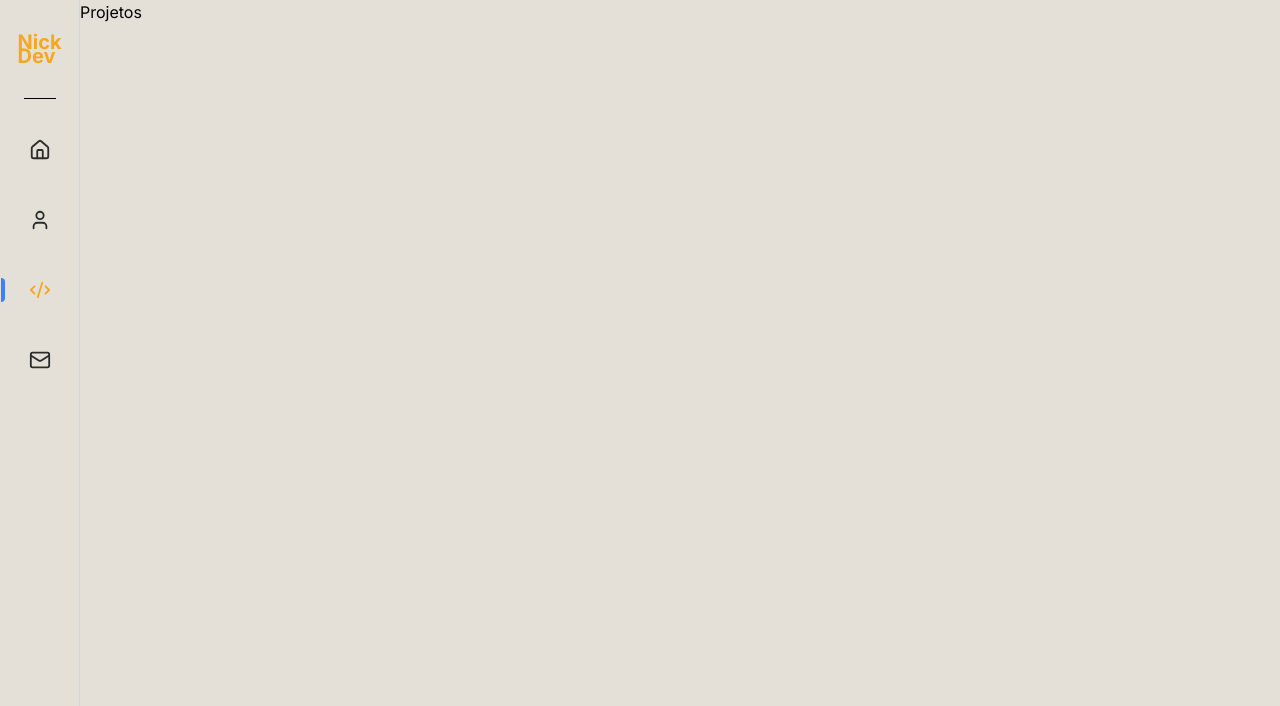
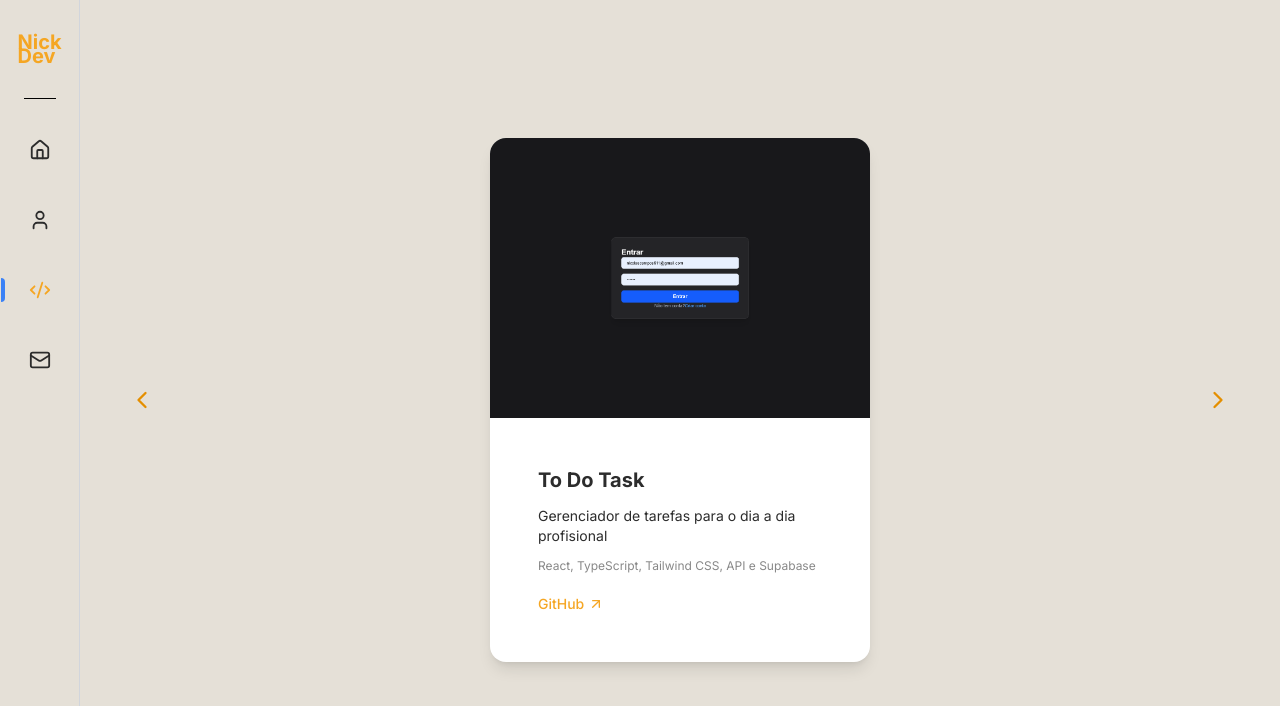
Before and after one commit to nick-campos/nicolasdev, a React (Vite) app: page /projects in a window 1280 px wide. Shown: the top 706 px of the page. Built offline with nearby package versions, Linux system fonts and the light colour scheme.

Commit message:
feat: página de projetos completa

```diff
--- a/src/pages/Projects.tsx
+++ b/src/pages/Projects.tsx
@@ -1,3 +1,86 @@
+// Importa os ícones usados: setas de navegação e link externo para o GitHub
+import { ChevronLeft, ChevronRight, ArrowUpRight } from 'lucide-react'
+import previewProject from '../assets/previewProject.png'
+import { motion } from 'framer-motion'
+
+// Array com os dados de cada projeto
+const projects = [
+  {
+    title: ' To Do Task',
+    description: 'Gerenciador de tarefas para o dia a dia profisional',
+    stack: 'React, TypeScript, Tailwind CSS, API e Supabase',
+    imagem: previewProject,
+    github: 'https://github.com/nick-campos/task-manager',
+  },
+]
+
+// Componente da página Projetos
 export default function Projects() {
-  return <div>Projetos</div>
+  //será útil quando implementar a lógica de navegçaõ de outros projetos
+  //const temMultiplos = projects.length > 1
+
+  return (
+    // Container principal centralizado, com a mesma lógica de espaçamento das outras páginas
+    <div className="flex items-center justify-center min-h-screen px-20 py-20 relative">
+
+      {/* Seta esquerda — sempre visível, mesma lógica da direita */}
+            <motion.button
+              className='absolute left-12 cursor-pointer top-1/2 -translate-y-1/2'
+              style={{ color: '#E48F00' }}
+              whileTap={{ scale: 0.55}}
+            >
+              <ChevronLeft size={28} />
+            </motion.button>
+
+            {/* Card do projeto em destaque
+            w-80: largura fixa, mantendo proporção parecida com o mockup */}
+            <div
+              className='rounded-2xl overflow-hidden shadow-lg'
+              style={{ background: '#FFFFFF', width: '380px'}}
+            >
+              {/* Preview da imagem do projeto */}
+              <img
+                src={projects[0].imagem}
+                alt={projects[0].title}
+                className='w-full h-70 object-cover'
+              ></img>
+
+              {/* Conteúdo textual do card */}
+              <div className= "p-12 flex flex-col gap-3">
+                <h3 className= "text-xl font-bold" style={{ color: '#2C2C2C'}}>
+                  {projects[0].title}
+                </h3>
+
+                <p className='text-sm' style={{ color: '#2C2C2C'}}>
+                  {projects[0].description}
+                </p>
+
+                <p className='text-xs' style={{ color: '#888888'}}>
+                  {projects[0].stack}
+                </p>
+
+                <motion.a
+                href={projects[0].github}
+                target='_blank'
+                rel='noopener noreferrer'
+                className='flex items-center gap-1 text-sm font-medium mt-2'
+                style={{ color: '#F5A623'}}
+                whileHover={{ y: -3 }}
+                transition={{ type: 'spring', stiffness: 300}}
+                >
+                GitHub <ArrowUpRight size={16} />
+                </motion.a>
+              </div>
+
+            {/* Seta direita — sempre visível, mesma lógica da esquerda */}
+            <motion.button
+              className='absolute right-12 cursor-pointer top-1/2 -translate-y-1/2 '
+              style={{ color: '#E48F00' }}
+              whileTap={{ scale: 0.55}}
+            >
+              <ChevronRight size={28} />
+            </motion.button>
+            </div>
+    </div>
+  )
 }
```
Also changed, not shown: src/assets/previewProject.png (added).
